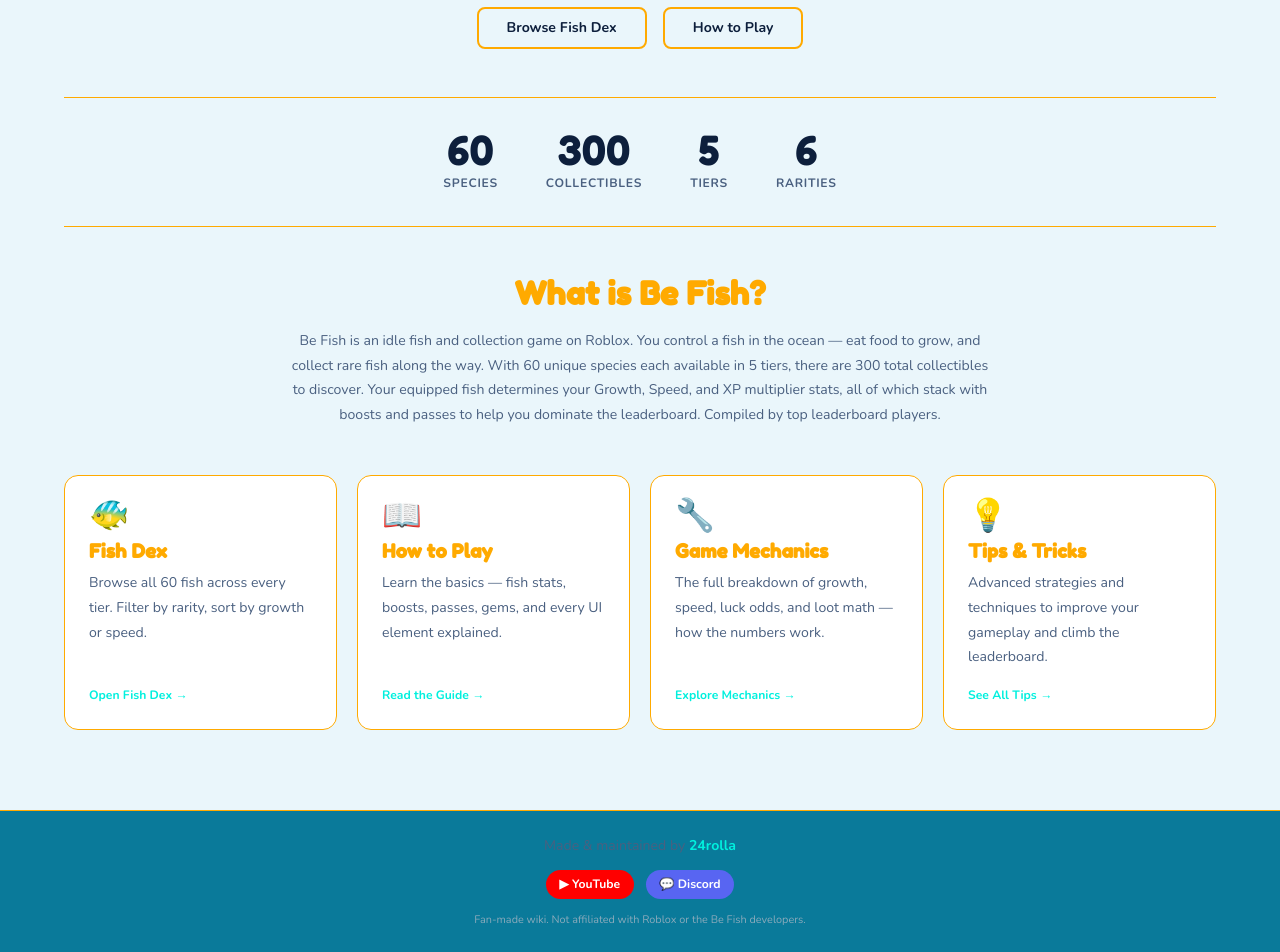
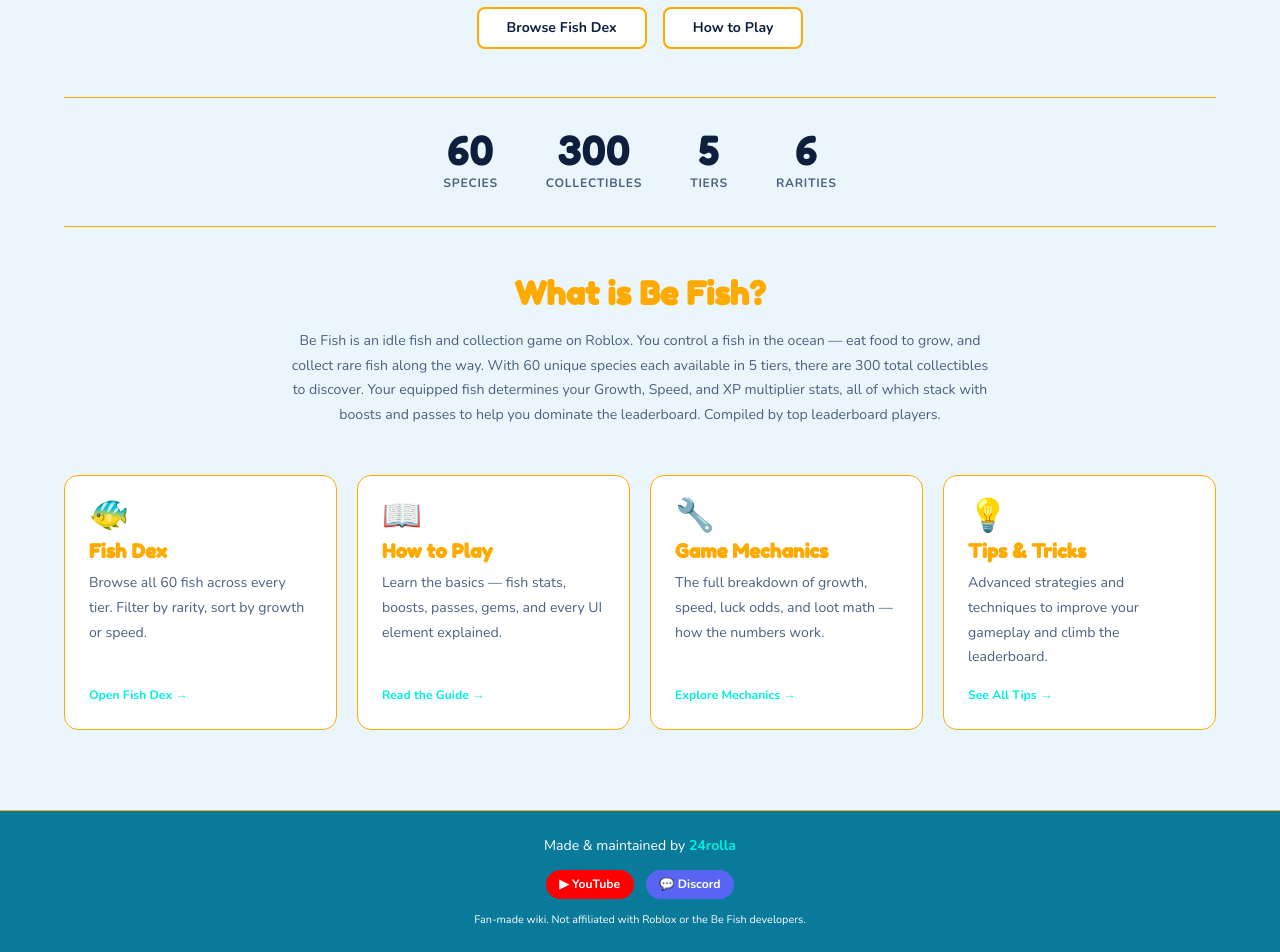
Before and after one commit to rekot24/befish-cc, a Next.js app: page / in a window 1280 px wide. Shown: the part 359-1311 px from the top of the page. Built offline with nearby package versions, Linux system fonts and the light colour scheme.

Commit message:
Completed Home Page color theme

```diff
--- a/src/app/globals.css
+++ b/src/app/globals.css
@@ -91,7 +91,7 @@
 :root {
   --page-bg:     #0F112E;
   --nav-bg:      #04080f;
-  --card-bg:     #0b1226;
+  --card-bg:     #0A0C1F;
   --card-bg-alt: #0d1530;
   --footer-bg:   #04080f;
 }
@@ -143,8 +143,8 @@
 /* ── 9. Component tokens — Buttons ── */
 :root {
   /* Primary button — filled, cyan background */
-  --btn-primary-bg:           transparent;
-  --btn-primary-bg-hover:     transparent;
+  --btn-primary-bg:           var(--card-bg);
+  --btn-primary-bg-hover:     var(--card-bg);
   --btn-primary-text:         var(--text-hi);   /* dark text on bright cyan — use page-bg value */
   --btn-primary-text-hover:   var(--text-hi);
   --btn-primary-border:       var(--color-cyan);
@@ -175,7 +175,7 @@
   --card-shadow:  0 2px 16px rgba(0, 0, 0, 0.35);
 
   /* Info cards (stat callouts, gem amounts, pass/boost cards) */
-  --info-card-bg:          var(--card-bg-alt);
+  --info-card-bg:          var(--card-bg);
   --info-card-border:      var(--color-cyan);
   --info-card-val-color:   var(--color-cyan);   /* the big number/value */
   --info-card-label-color: var(--text-low);
@@ -320,7 +320,7 @@
 
   /* Backgrounds */
   --page-bg:     #eaf6fb;
-  --nav-bg:      #0a7a9a;    /* nav stays dark in light mode */
+  --nav-bg:      #0a7a9a;  /*  nav stays dark in light mode */
   --card-bg:     #ffffff;
   --card-bg-alt: #f0f8fd;
   --footer-bg:   #0a7a9a;    /* footer stays dark in light mode */
@@ -331,6 +331,7 @@
   --text-low:      #8aaabb;
   --text-disabled: #a0b8c8;
   --stat-text:     #4a6080;
+  --footer-text:   #ffffff;   /* footer text stays white in light mode */
 
   /* Borders */
   --border:           var(--color-orange);
@@ -344,8 +345,8 @@
   --section-header:   var(--color-orange);
 
   /* Buttons — primary shifts to orange in light mode for contrast */
-  --btn-primary-bg:             transparent;
-  --btn-primary-bg-hover:       transparent;
+  --btn-primary-bg:             var(--card-bg);
+  --btn-primary-bg-hover:       var(--card-bg);
   --btn-primary-text:           #0d1f3c;
   --btn-primary-text-hover:     #0d1f3c;
   --btn-secondary-text:         var(--color-orange);
--- a/src/components/Footer/Footer.module.css
+++ b/src/components/Footer/Footer.module.css
@@ -17,7 +17,7 @@
 
 .credit {
   font-size: var(--fs-base);
-  color: var(--text-mid);
+  color: var(--footer-text);
 }
 
 .credit strong {
@@ -59,5 +59,5 @@
 
 .disclaimer {
   font-size: var(--fs-xs);
-  color: var(--text-low);
+  color: var(--footer-text);
 }
```
